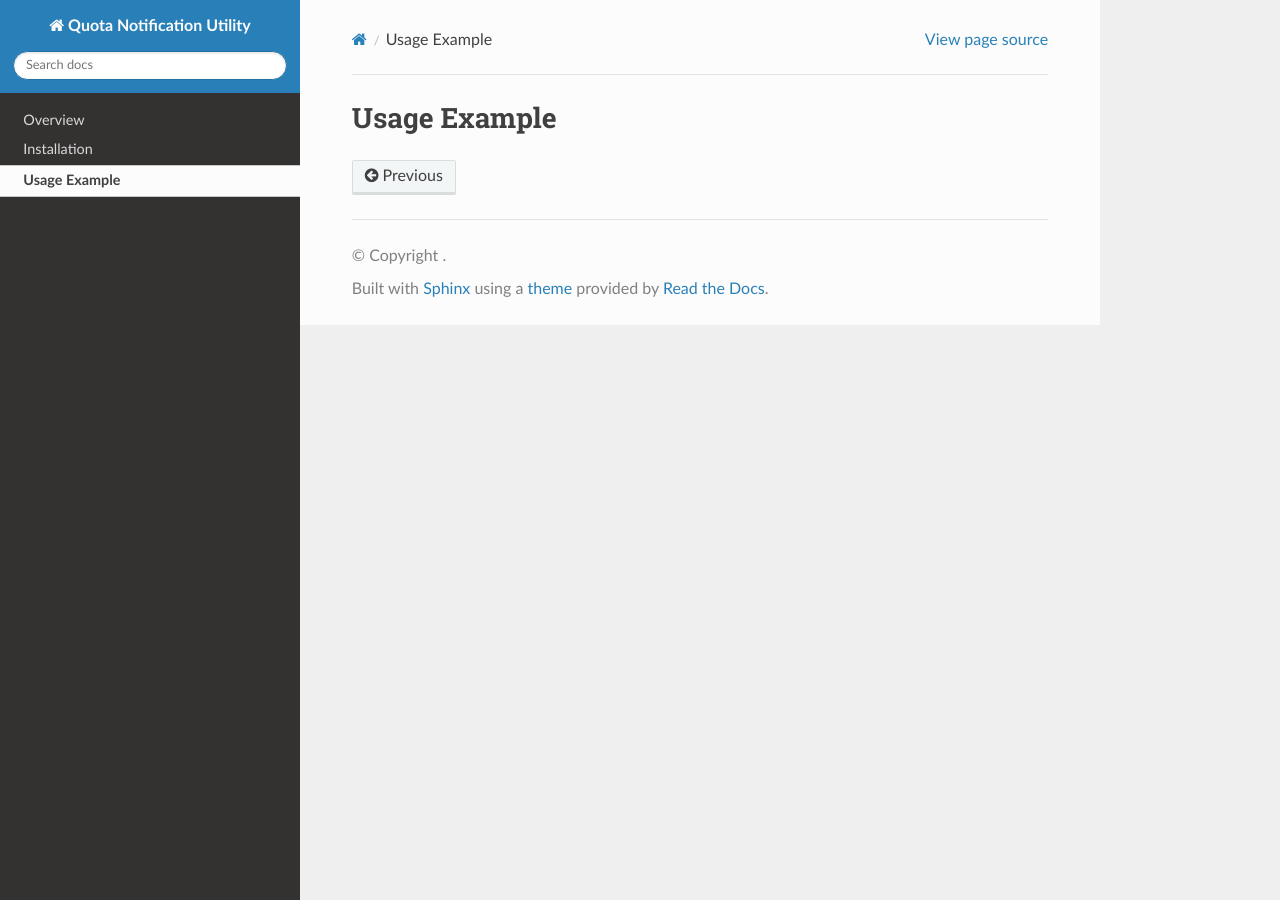
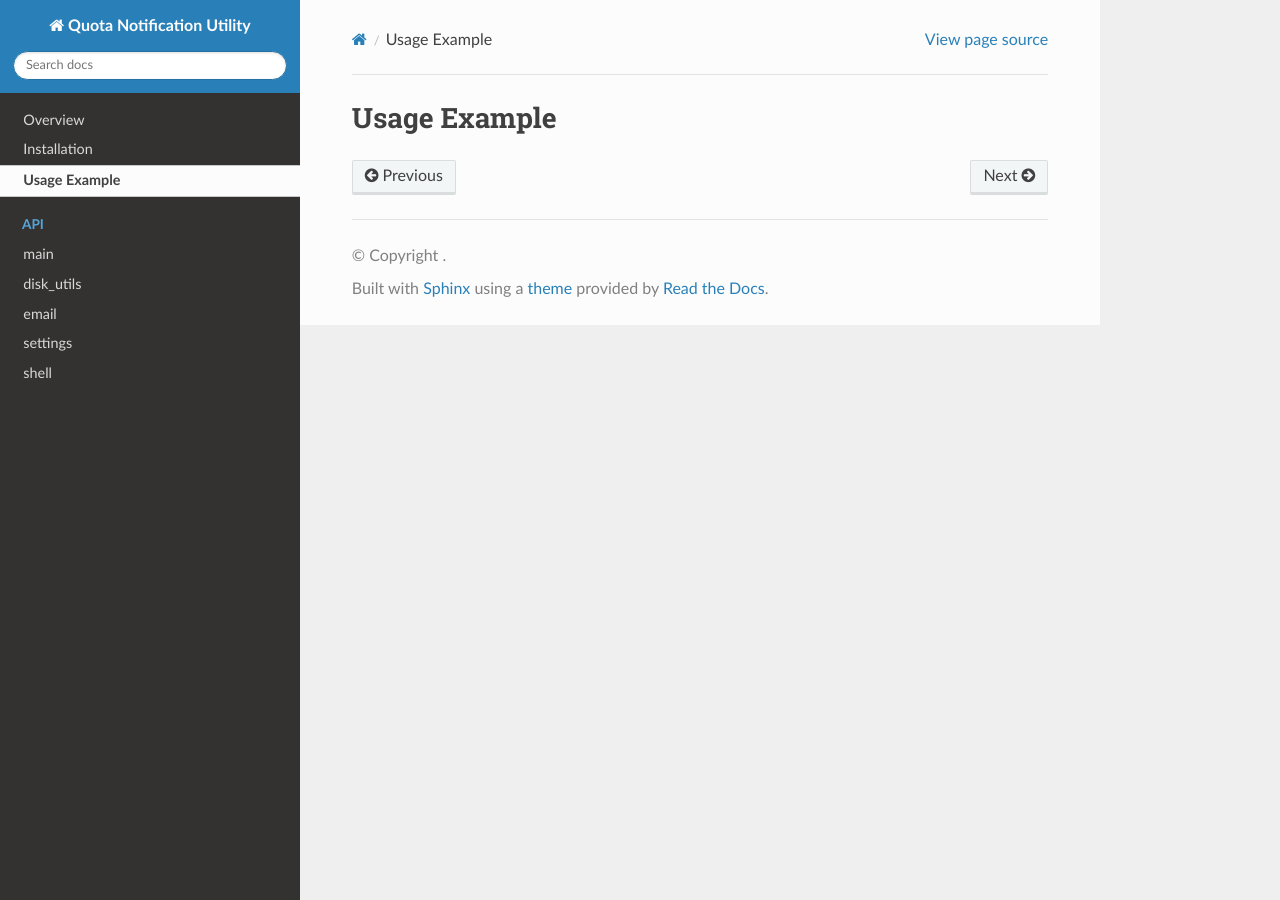
Before and after one commit to pitt-crc/quota_notifier, a Sphinx documentation site: the page built from docs/source/overview/usage.rst, in a window 1280 px wide. Built offline with Sphinx 7.4.7 and the Read the Docs theme 2.0.0, drawn with Linux system fonts in a browser that asks for light colours.

```diff
--- a/docs/requirements.txt
+++ b/docs/requirements.txt
@@ -1,4 +1,3 @@
 sphinx
-sphinx-autoapi
 sphinx-copybutton
 sphinx-rtd-theme
--- /dev/null
+++ b/docs/source/api/disk_utils.rst
@@ -0,0 +1,5 @@
+disk_utils
+----------
+
+.. automodule:: app.disk_utils
+   :members:
--- /dev/null
+++ b/docs/source/api/email.rst
@@ -0,0 +1,5 @@
+email
+-----
+
+.. automodule:: app.email
+   :members:
--- /dev/null
+++ b/docs/source/api/main.rst
@@ -0,0 +1,5 @@
+main
+----
+
+.. automodule:: app.main
+   :members:
--- /dev/null
+++ b/docs/source/api/settings.rst
@@ -0,0 +1,5 @@
+settings
+--------
+
+.. automodule:: app.settings
+   :members:
--- /dev/null
+++ b/docs/source/api/shell.rst
@@ -0,0 +1,5 @@
+shell
+-----
+
+.. automodule:: app.shell
+   :members:
--- a/docs/source/conf.py
+++ b/docs/source/conf.py
@@ -27,15 +27,8 @@ extensions = [
     'sphinx.ext.doctest',
     'sphinx.ext.viewcode',
     'sphinx.ext.githubpages',
-    #'autoapi.extension',
     'sphinx_copybutton',
 ]
-
-# Configure automatic documentation of commandline applications
-autoapi_type = 'python'
-autoapi_dirs = [str(project_root / 'app')]
-autoapi_add_toctree_entry = False
-autoapi_template_dir = 'templates'
 
 # Don't include code prompts when copying python code
 copybutton_prompt_text = r">>> |\.\.\. |\$ |In \[\d*\]: | {2,5}\.\.\.: | {5,8}: "
```
Also changed, not shown: docs/source/index.rst (+4 -3 lines), docs/source/overview/install.rst (renamed from docs/source/install.rst), docs/source/overview/usage.rst (renamed from docs/source/usage.rst).
